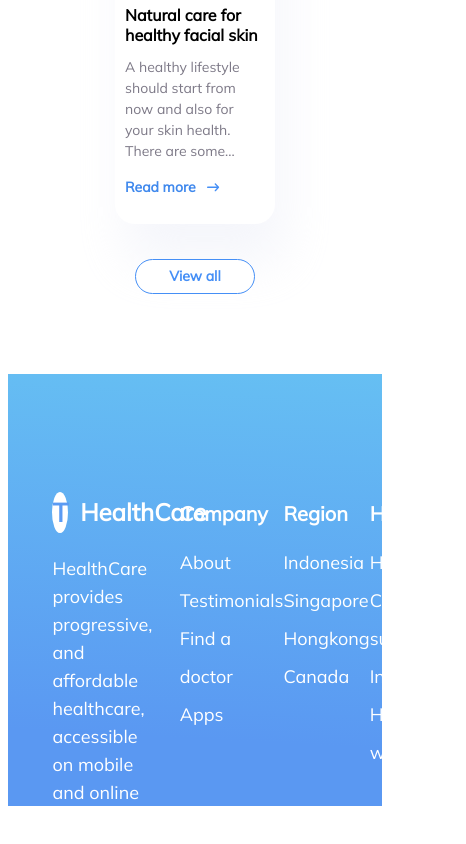
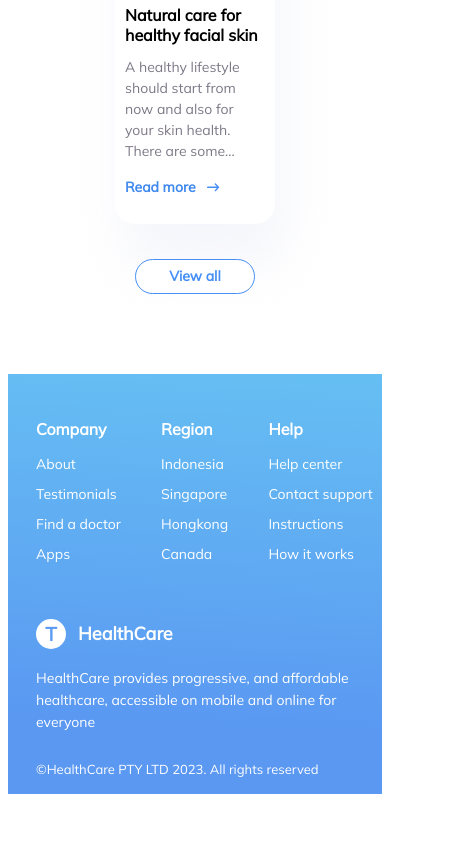
Before and after one commit to Vladislav-Zyuzko/zyuzko-web, a React (Vite) app: page / in a window 390 px wide. Shown: the part 2824-3668 px from the top of the page, 466 px wide, since content can reach past the window. After the commit the page ends 3626 px from the top, so only its background shows below. Built offline with nearby package versions, Linux system fonts and the light colour scheme.

Commit message:
adaptate for footer

```diff
--- a/src/components/HCLinkColumn/HClinkColumn.module.css
+++ b/src/components/HCLinkColumn/HClinkColumn.module.css
@@ -22,3 +22,25 @@
     color: var(--midnight-black);
     transition: 0.3s;
 }
+
+@media (max-width: 768px) {
+    .linkColumnTitle {
+        font-size: 18px;
+    }
+
+    .columnLink {
+        font-size: 16px;
+    }
+}
+
+@media (max-width: 480px) {
+    .linkColumnTitle {
+        font-size: 16px;
+        line-height: 40px;
+    }
+
+    .columnLink {
+        font-size: 14px;
+        line-height: 30px;
+    }
+}
--- a/src/components/footer/foouter.module.css
+++ b/src/components/footer/foouter.module.css
@@ -62,3 +62,82 @@
     margin-top: 110px;
     margin-left: 9.06%;
 }
+
+@media (max-width: 768px) {
+    .HCFooter {
+        height: 350px;
+        align-items: center;
+    }
+
+    .footerTitle {
+        width: 28%;
+        margin-top: 0px;
+        margin-left: 5%;
+    }
+
+    .footerLogoTitle {
+        font-size: 21px;
+    }
+
+    .footerTitleDescription {
+        font-size: 16px;
+        line-height: 24px;
+        margin-top: 18px;
+        margin-bottom: 25px;
+    }
+
+    .footerTitleBrand {
+        font-size: 14px;
+        font-weight: 300;
+        line-height: 24px;
+    }
+
+    .linkColumns {
+        width: 55%;
+        margin-top: 0px;
+        margin-left: 8.06%;
+    }
+}
+
+@media (max-width: 480px) {
+    .HCFooter {
+        height: 420px;
+        justify-content: left;
+        flex-direction: column-reverse;
+    }
+
+    .footerTitle {
+        width: 90%;
+        margin-top: 50px;
+        margin-left: 5%;
+    }
+
+    .footerLogoTitle {
+        font-size: 18px;
+    }
+
+    .footerLogo {
+        width: 30px;
+        height: 30px;
+        font-size: 19px;
+    }
+
+    .footerTitleDescription {
+        font-size: 14px;
+        line-height: 22px;
+        margin-top: 18px;
+        margin-bottom: 25px;
+    }
+
+    .footerTitleBrand {
+        font-size: 13px;
+        font-weight: 300;
+        line-height: 22px;
+    }
+
+    .linkColumns {
+        width: 90%;
+        margin-top: 35px;
+        margin-left: 5%;
+    }
+}
```
